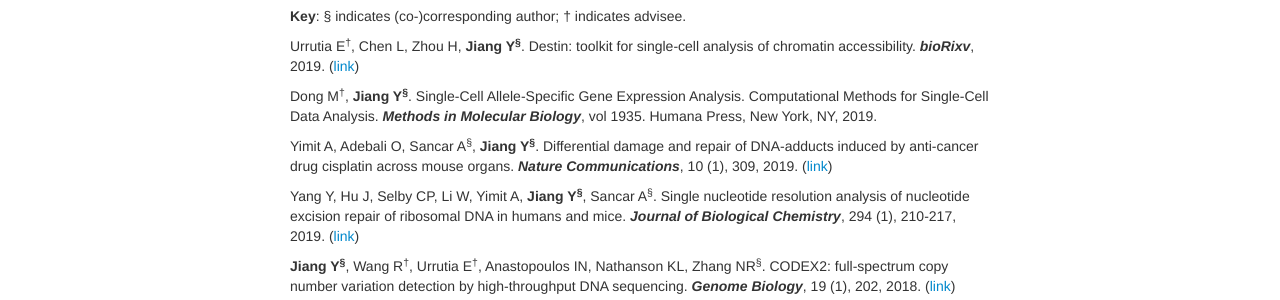
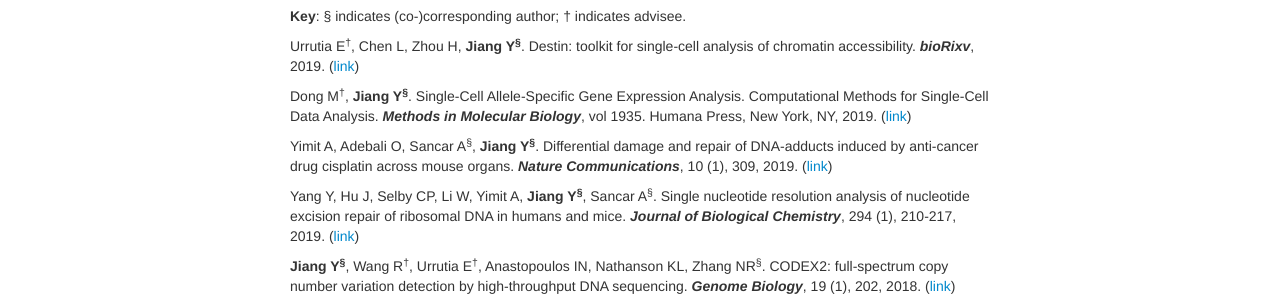
Before and after one commit to yuchaojiang/yuchaojiang.github.io, a Jekyll site: the page built from pages/pubs.md, in a window 1280 px wide. Shown: the part 208-508 px from the top of the page. Built offline with Jekyll 4.4.1, drawn with Linux system fonts in a browser that asks for light colours.

Commit message:
Update pubs.md

```diff
--- a/pages/pubs.md
+++ b/pages/pubs.md
@@ -16,7 +16,7 @@ description: Yuchao Jiang's publications
 
 Urrutia E<sup>&dagger;</sup>, Chen L, Zhou H, **Jiang Y<sup>&sect;</sup>**. Destin: toolkit for single-cell analysis of chromatin accessibility. ***bioRixv***, 2019. ([link](http://biorxiv.org/cgi/content/short/461905v2))
 
-Dong M<sup>&dagger;</sup>, **Jiang Y<sup>&sect;</sup>**. Single-Cell Allele-Specific Gene Expression Analysis. Computational Methods for Single-Cell Data Analysis. ***Methods in Molecular Biology***, vol 1935. Humana Press, New York, NY, 2019.
+Dong M<sup>&dagger;</sup>, **Jiang Y<sup>&sect;</sup>**. Single-Cell Allele-Specific Gene Expression Analysis. Computational Methods for Single-Cell Data Analysis. ***Methods in Molecular Biology***, vol 1935. Humana Press, New York, NY, 2019. ([link](https://link.springer.com/protocol/10.1007%2F978-1-4939-9057-3_11))
 
 Yimit A, Adebali O, Sancar A<sup>&sect;</sup>, **Jiang Y<sup>&sect;</sup>**. Differential damage and repair of DNA-adducts induced by anti-cancer drug cisplatin across mouse organs. ***Nature Communications***, 10 (1), 309, 2019. ([link](https://www.nature.com/articles/s41467-019-08290-2))
 
```
